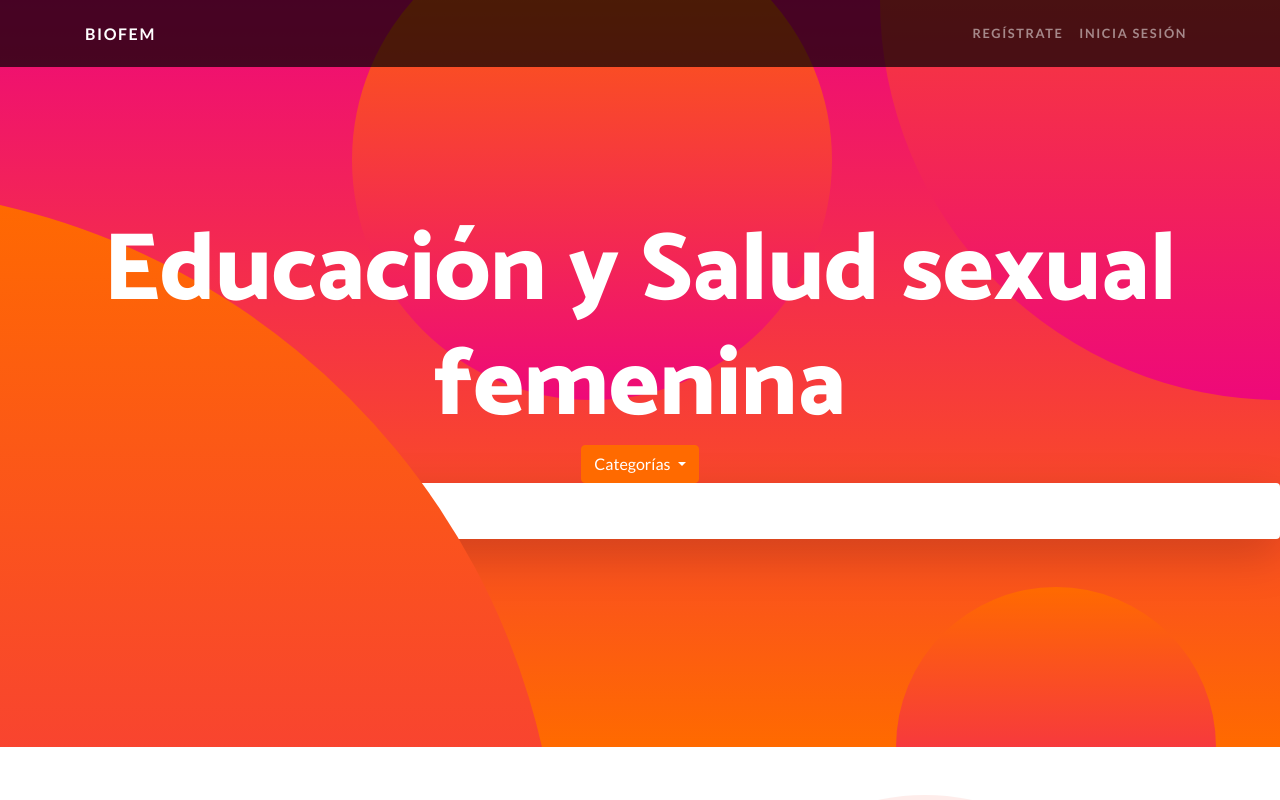
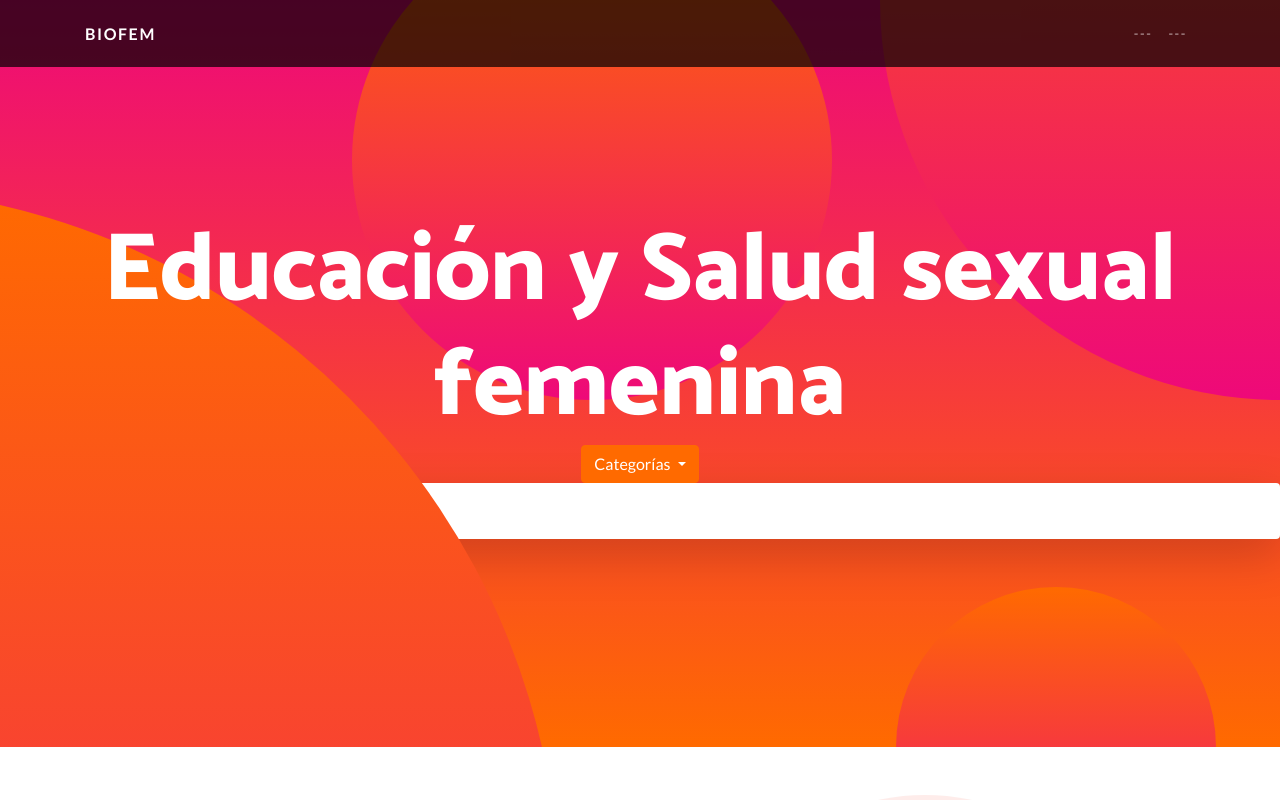
Before and after one commit to MelissaMP/ejemplo-pagina-web, a website: page index.html in a window 1280 px wide. Shown: the top 800 px of the page. Drawn offline with Linux system fonts and the light colour scheme; a script that the page names is missing.

Commit message:
Update index.html

```diff
--- a/index.html
+++ b/index.html
@@ -48,10 +48,10 @@
       <div class="collapse navbar-collapse" id="navbarResponsive">
         <ul class="navbar-nav ml-auto">
           <li class="nav-item">
-            <a class="nav-link" href="#">Regístrate</a>
+            <a class="nav-link" href="#">---</a>
           </li>
           <li class="nav-item">
-            <a class="nav-link" href="#">Inicia sesión</a>
+            <a class="nav-link" href="#">---</a>
           </li>
         </ul>
       </div>
```
